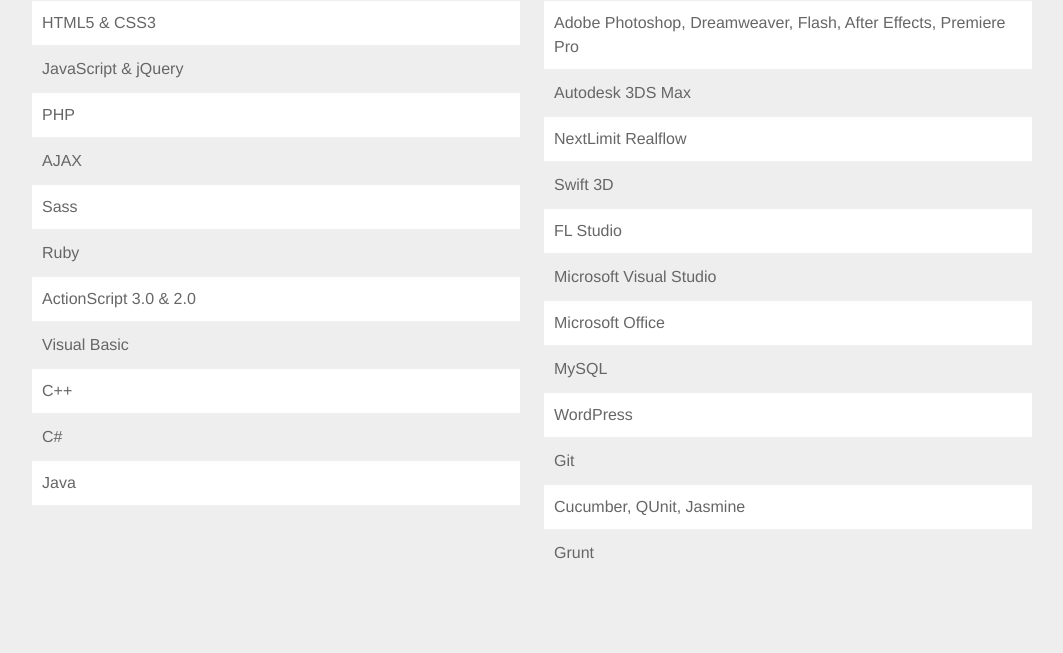
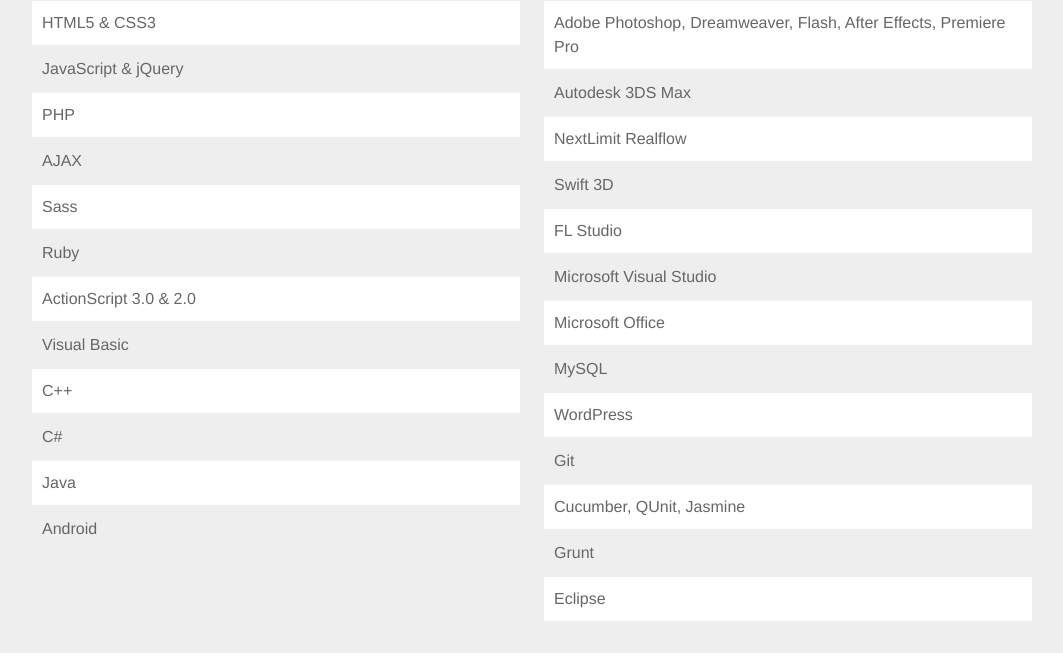
Before and after one commit to jamesl1001/jalproductions, a PHP site: page /about in a window 1280 px wide. Shown: the part 720-1373 px from the top of the page, without its empty margins (108-1171 px from the left). Before the commit the page ends 1279 px from the top, so only its background shows below. Run offline with PHP 8.4, Linux system fonts and the light colour scheme; data that the repository does not hold is empty; style sheets or scripts are compiled from the project's sources; some libraries are stand-ins or nearby versions.

Commit message:
Add Android and Eclipse to About page

```diff
--- a/about.php
+++ b/about.php
@@ -106,6 +106,9 @@
                         <tr>
                             <td>Java</td>
                         </tr>
+                        <tr>
+                            <td>Android</td>
+                        </tr>
                     </table>
                 </div>
 
@@ -148,6 +151,9 @@
                         <tr>
                             <td>Grunt</td>
                         </tr>
+                        <tr>
+                            <td>Eclipse</td>
+                        </tr>
                     </table>
                 </div>
             </div>
```
